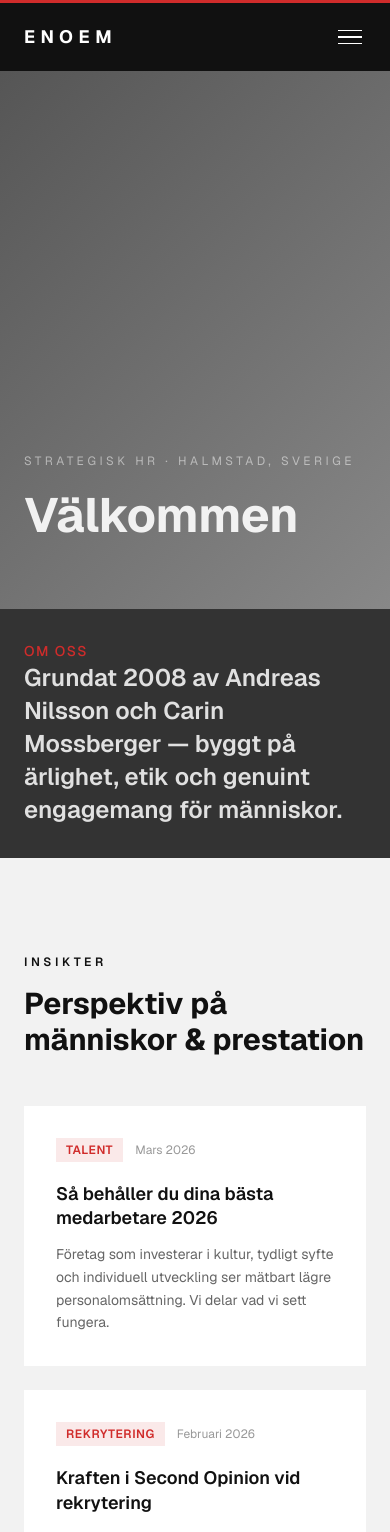
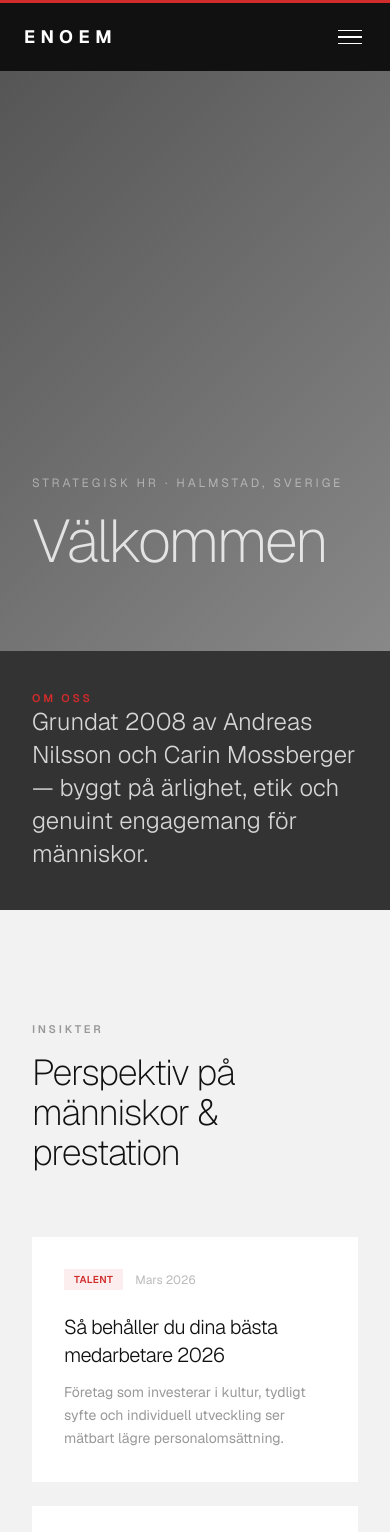
Before and after one commit to gabardiles/hr-demo, a Next.js app: page / in a window 390 px wide. Shown: the top 1532 px of the page. Built offline with nearby package versions, Linux system fonts and the light colour scheme.

Commit message:
Match Plesner style: thin font weights, scroll animations, smooth transitions

```diff
--- a/src/app/globals.css
+++ b/src/app/globals.css
@@ -3,10 +3,10 @@
 :root {
   --brand-red: #D02C2B;
   --black: #111111;
-  --dark-gray: #333333;
-  --mid-gray: #666666;
-  --light-gray: #999999;
-  --pale-gray: #F2F2F2;
+  --dark: #333333;
+  --mid: #666666;
+  --light: #999999;
+  --pale: #F2F2F2;
   --white: #FFFFFF;
 }
 
@@ -16,6 +16,46 @@ body {
   background: var(--white);
 }
 
+/* Plesner-style: light weights, tight letter-spacing */
 h1, h2, h3, h4, h5, h6 {
   font-family: var(--font-geist-sans), system-ui, -apple-system, sans-serif;
+  font-weight: 200;
+  letter-spacing: -0.03em;
 }
+
+/* Scroll-triggered fade-in animation */
+@keyframes fadeInUp {
+  from {
+    opacity: 0;
+    transform: translateY(30px);
+  }
+  to {
+    opacity: 1;
+    transform: translateY(0);
+  }
+}
+
+.fade-in {
+  opacity: 0;
+  animation: fadeInUp 0.8s cubic-bezier(0.25, 0.46, 0.45, 0.94) forwards;
+}
+
+.fade-in-delay-1 { animation-delay: 0.15s; }
+.fade-in-delay-2 { animation-delay: 0.3s; }
+.fade-in-delay-3 { animation-delay: 0.45s; }
+
+/* Smooth transitions like Plesner */
+a, button {
+  transition: all 0.45s cubic-bezier(0.25, 0.46, 0.45, 0.94);
+}
+
+/* "See all" style link */
+.link-underline {
+  text-decoration: none;
+  border-bottom: 1.5px solid currentColor;
+  padding-bottom: 2px;
+}
+
+.link-underline:hover {
+  opacity: 0.6;
+}
--- a/src/app/page.tsx
+++ b/src/app/page.tsx
@@ -1,74 +1,25 @@
+"use client";
 import Link from "next/link";
+import FadeIn from "@/components/FadeIn";
 
 const insights = [
-  {
-    tag: "Talent",
-    date: "Mars 2026",
-    title: "Så behåller du dina bästa medarbetare 2026",
-    excerpt: "Företag som investerar i kultur, tydligt syfte och individuell utveckling ser mätbart lägre personalomsättning. Vi delar vad vi sett fungera.",
-  },
-  {
-    tag: "Rekrytering",
-    date: "Februari 2026",
-    title: "Kraften i Second Opinion vid rekrytering",
-    excerpt: "Att lägga till ett SHL-baserat analyslager i er process bromsar inte rekryteringen — det skärper den. Vår Second Opinion-tjänst minskar kostsamma felrekryteringar med upp till 40%.",
-  },
-  {
-    tag: "Ledarskap",
-    date: "Januari 2026",
-    title: "Bygga ledarskap genom utvecklingsprogram",
-    excerpt: "IPU:s pedagogiska dialogverktyg skapar bestående beteendeförändring. Vi delar med oss av vad vi sett fungera i Halland och resten av Sverige.",
-  },
+  { tag: "Talent", date: "Mars 2026", title: "Så behåller du dina bästa medarbetare 2026", excerpt: "Företag som investerar i kultur, tydligt syfte och individuell utveckling ser mätbart lägre personalomsättning." },
+  { tag: "Rekrytering", date: "Februari 2026", title: "Kraften i Second Opinion vid rekrytering", excerpt: "Att lägga till ett SHL-baserat analyslager i er process bromsar inte rekryteringen — det skärper den." },
+  { tag: "Ledarskap", date: "Januari 2026", title: "Bygga ledarskap genom utvecklingsprogram", excerpt: "IPU:s pedagogiska dialogverktyg skapar bestående beteendeförändring. Vi delar vad vi sett fungera." },
 ];
 
 const teamQuotes = [
-  {
-    quote: "Enoem hittade en produktionschef åt oss som vi själva letat efter i sex månader. Inom tio veckor hade vi vår kandidat.",
-    author: "Driftchef",
-    company: "Tillverkningsföretag, Halland",
-  },
-  {
-    quote: "Second Opinion-analysen gav vår styrelse trygghet att genomföra en svår rekrytering. Den lyfte fram saker som våra intervjuer inte fångade — och den hade rätt.",
-    author: "VD",
-    company: "Teknikföretag, Göteborg",
-  },
-  {
-    quote: "Andreas och Carin är uppfriskande ärliga. Ingen överförsäljning. Bara gedigen rådgivning och en process som fungerar. Vi använder dem för alla seniora rekryteringar nu.",
-    author: "HR-chef",
-    company: "Detaljhandelsgrupp, Sverige",
-  },
-  {
-    quote: "Deras kandidatanalys gav oss ett språk för att prata om människor som vi inte hade haft annars. Det förändrade hur vi ser på ledarskapsrekrytering.",
-    author: "VD",
-    company: "Infrastrukturföretag, Skåne",
-  },
+  { quote: "Enoem hittade en produktionschef åt oss som vi själva letat efter i sex månader. Inom tio veckor hade vi vår kandidat.", author: "Driftchef", company: "Tillverkningsföretag, Halland" },
+  { quote: "Second Opinion-analysen gav vår styrelse trygghet att genomföra en svår rekrytering.", author: "VD", company: "Teknikföretag, Göteborg" },
+  { quote: "Andreas och Carin är uppfriskande ärliga. Ingen överförsäljning. Bara gedigen rådgivning.", author: "HR-chef", company: "Detaljhandelsgrupp, Sverige" },
+  { quote: "Deras kandidatanalys gav oss ett språk för att prata om människor som vi inte hade haft annars.", author: "VD", company: "Infrastrukturföretag, Skåne" },
 ];
 
 const services = [
-  {
-    id: "search",
-    title: "Search",
-    tagline: "Hitta de som andra inte når",
-    description: "Vi använder riktade metoder för att identifiera och kontakta rätt kandidater — även de som inte aktivt söker. Vårt nätverk och branschkontakter över hela Sverige ger er tillgång till talang som en vanlig annons inte når.",
-  },
-  {
-    id: "rekrytering",
-    title: "Rekrytering",
-    tagline: "Hela processen eller delar av den",
-    description: "Vi hanterar varje steg i rekryteringen — från rolldefiniering och sourcing till intervjuer, referenser och slutligt urval. Baserade i Halmstad och verksamma i hela Sverige.",
-  },
-  {
-    id: "analys",
-    title: "Analys",
-    tagline: "Second Opinion — en extra dimension",
-    description: "Viktiga rekryteringsbeslut förtjänar mer än magkänsla. Vår Second Opinion-tjänst, byggd på SHL:s beprövade psykometriska metoder, lägger till ett objektivt lager som minskar risken för kostsamma misstag.",
-  },
-  {
-    id: "utveckling",
-    title: "Utveckling",
-    tagline: "Individ- & grupputveckling",
-    description: "Med IPU:s pedagogiska dialogverktyg arbetar vi med beteende, drivkrafter och emotionell intelligens för att skapa varaktig förändring — för enskilda chefer och hela ledningsgrupper.",
-  },
+  { id: "search", title: "Search", tagline: "Hitta de som andra inte når", description: "Vi använder riktade metoder för att identifiera och kontakta rätt kandidater — även de som inte aktivt söker." },
+  { id: "rekrytering", title: "Rekrytering", tagline: "Hela processen eller delar av den", description: "Vi hanterar varje steg i rekryteringen — från rolldefiniering och sourcing till intervjuer, referenser och slutligt urval." },
+  { id: "analys", title: "Analys", tagline: "Second Opinion — en extra dimension", description: "Vår Second Opinion-tjänst, byggd på SHL:s beprövade psykometriska metoder, lägger till ett objektivt lager." },
+  { id: "utveckling", title: "Utveckling", tagline: "Individ- & grupputveckling", description: "Med IPU:s pedagogiska dialogverktyg arbetar vi med beteende, drivkrafter och emotionell intelligens." },
 ];
 
 const assignments = [
@@ -81,160 +32,196 @@ const assignments = [
 export default function Home() {
   return (
     <>
-      {/* 1. Hero */}
+      {/* Hero */}
       <section
         style={{
-          minHeight: "65vh",
+          minHeight: "70vh",
           background: "linear-gradient(135deg, #555 0%, #888 100%)",
           display: "flex",
           alignItems: "flex-end",
         }}
       >
-        <div className="w-full max-w-7xl mx-auto px-6 lg:px-12 pb-16 lg:pb-20">
-          <p className="text-xs tracking-[0.3em] uppercase mb-4" style={{ color: "rgba(255,255,255,0.5)" }}>
+        <div className="w-full max-w-7xl mx-auto px-8 lg:px-16 pb-20">
+          <p className="text-xs tracking-[0.25em] uppercase mb-5 fade-in" style={{ color: "rgba(255,255,255,0.45)", fontWeight: 400 }}>
             Strategisk HR · Halmstad, Sverige
           </p>
-          <h1 className="text-5xl sm:text-6xl lg:text-7xl leading-tight font-bold" style={{ color: "rgba(255,255,255,0.9)" }}>
+          <h1 className="text-6xl sm:text-7xl lg:text-8xl fade-in" style={{ color: "rgba(255,255,255,0.8)", fontWeight: 200, letterSpacing: "-0.04em" }}>
             Välkommen
           </h1>
         </div>
       </section>
 
-      {/* 2. About banner */}
+      {/* About banner */}
       <Link href="/who-we-are" className="block" style={{ textDecoration: "none" }}>
         <section
-          style={{ minHeight: "200px", backgroundColor: "#333", display: "flex", flexDirection: "column", justifyContent: "space-between", padding: "2rem 1.5rem" }}
-          className="lg:px-12 cursor-pointer group"
+          style={{ minHeight: "220px", backgroundColor: "#333", display: "flex", flexDirection: "column", justifyContent: "space-between", padding: "2.5rem 2rem" }}
+          className="lg:px-16 cursor-pointer group"
         >
-          <p className="text-sm tracking-widest uppercase font-medium" style={{ color: "#D02C2B" }}>Om oss</p>
+          <p className="text-xs tracking-[0.25em] uppercase" style={{ color: "#D02C2B", fontWeight: 600, fontSize: "11px" }}>Om oss</p>
           <div className="flex items-end justify-between">
-            <p className="text-2xl lg:text-3xl max-w-xl leading-snug font-semibold" style={{ color: "rgba(255,255,255,0.85)" }}>
+            <p className="text-2xl lg:text-3xl max-w-xl leading-snug" style={{ color: "rgba(255,255,255,0.8)", fontWeight: 300 }}>
               Grundat 2008 av Andreas Nilsson och Carin Mossberger — byggt på ärlighet, etik och genuint engagemang för människor.
             </p>
-            <span className="text-sm tracking-widest uppercase hidden md:block group-hover:translate-x-1 transition-transform" style={{ color: "#D02C2B" }}>
+            <span className="text-xs tracking-[0.2em] uppercase hidden md:block group-hover:translate-x-1 transition-transform" style={{ color: "#D02C2B", fontWeight: 600 }}>
               Läs mer →
             </span>
           </div>
         </section>
       </Link>
 
-      {/* 3. Insights */}
-      <section style={{ backgroundColor: "#F2F2F2" }} className="py-24">
-        <div className="max-w-7xl mx-auto px-6 lg:px-12">
-          <div className="mb-12">
-            <p className="text-xs tracking-[0.3em] uppercase font-semibold mb-4" style={{ color: "#111" }}>Insikter</p>
-            <h2 className="text-3xl lg:text-4xl font-bold" style={{ color: "#111" }}>Perspektiv på människor &amp; prestation</h2>
+      {/* Insights */}
+      <section style={{ backgroundColor: "#F2F2F2" }} className="py-28">
+        <div className="max-w-7xl mx-auto px-8 lg:px-16">
+          <FadeIn>
+            <p className="text-xs tracking-[0.25em] uppercase mb-4" style={{ color: "#999", fontWeight: 600, fontSize: "11px" }}>Insikter</p>
+            <h2 className="text-4xl lg:text-5xl mb-16" style={{ color: "#111", fontWeight: 200, letterSpacing: "-0.03em" }}>
+              Perspektiv på människor &amp; prestation
+            </h2>
+          </FadeIn>
+          <div className="grid grid-cols-1 md:grid-cols-3 gap-6">
+            {insights.map((item, i) => (
+              <FadeIn key={item.title} delay={i * 0.15}>
+                <article className="bg-white p-8 hover:shadow-lg transition-shadow cursor-pointer" style={{ transition: "box-shadow 0.45s cubic-bezier(0.25, 0.46, 0.45, 0.94)" }}>
+                  <div className="flex items-center gap-3 mb-6">
+                    <span className="text-xs tracking-wider uppercase px-2.5 py-1" style={{ backgroundColor: "rgba(208,44,43,0.08)", color: "#D02C2B", fontWeight: 600, fontSize: "10px" }}>{item.tag}</span>
+                    <span className="text-xs" style={{ color: "#BBB" }}>{item.date}</span>
                   </div>
-          <div className="grid grid-cols-1 md:grid-cols-3 gap-6">
-            {insights.map((item) => (
-              <article key={item.title} className="bg-white p-8 hover:shadow-md transition-shadow cursor-pointer">
-                <div className="flex items-center gap-3 mb-5">
-                  <span className="text-xs font-semibold tracking-wider uppercase px-2.5 py-1" style={{ backgroundColor: "rgba(208,44,43,0.1)", color: "#D02C2B" }}>{item.tag}</span>
-                  <span className="text-xs" style={{ color: "#999" }}>{item.date}</span>
+                  <h3 className="text-xl mb-3 leading-snug" style={{ color: "#111", fontWeight: 300 }}>{item.title}</h3>
+                  <p className="text-sm leading-relaxed" style={{ color: "#999", fontWeight: 400 }}>{item.excerpt}</p>
+                </article>
+              </FadeIn>
+            ))}
           </div>
-                <h3 className="text-lg mb-3 leading-snug font-semibold" style={{ color: "#111" }}>{item.title}</h3>
-                <p className="text-sm leading-relaxed" style={{ color: "#666" }}>{item.excerpt}</p>
-              </article>
+          <FadeIn delay={0.5}>
+            <div className="mt-10">
+              <span className="link-underline text-xs cursor-pointer" style={{ color: "#111", fontWeight: 600 }}>Visa alla</span>
+            </div>
+          </FadeIn>
+        </div>
+      </section>
+
+      {/* Team quotes */}
+      <section className="bg-white py-28">
+        <div className="max-w-7xl mx-auto px-8 lg:px-16">
+          <FadeIn>
+            <p className="text-xs tracking-[0.25em] uppercase mb-4" style={{ color: "#999", fontWeight: 600, fontSize: "11px" }}>Vårt team</p>
+            <h2 className="text-4xl lg:text-5xl mb-16" style={{ color: "#111", fontWeight: 200, letterSpacing: "-0.03em" }}>
+              Människorna bakom Enoem
+            </h2>
+          </FadeIn>
+          <FadeIn delay={0.2}>
+            <div className="max-w-3xl">
+              <blockquote className="mb-10">
+                <p className="text-2xl lg:text-3xl leading-relaxed mb-8" style={{ color: "#333", fontWeight: 200, fontStyle: "italic", letterSpacing: "-0.02em" }}>
+                  &ldquo;{teamQuotes[0].quote}&rdquo;
+                </p>
+                <footer>
+                  <p className="text-sm" style={{ color: "#111", fontWeight: 600 }}>{teamQuotes[0].author}</p>
+                  <p className="text-sm" style={{ color: "#BBB", fontWeight: 400 }}>{teamQuotes[0].company}</p>
+                </footer>
+              </blockquote>
+              <div className="flex gap-2.5">
+                {teamQuotes.map((_, i) => (
+                  <span key={i} className="block w-2 h-2 rounded-full" style={{ backgroundColor: i === 0 ? "#D02C2B" : "#DDD", transition: "background-color 0.45s" }} />
+                ))}
+              </div>
+            </div>
+          </FadeIn>
+        </div>
+      </section>
+
+      {/* Services */}
+      <section id="services" className="bg-white py-28" style={{ borderTop: "1px solid #EBEBEB" }}>
+        <div className="max-w-7xl mx-auto px-8 lg:px-16">
+          <FadeIn>
+            <p className="text-xs tracking-[0.25em] uppercase mb-4" style={{ color: "#999", fontWeight: 600, fontSize: "11px" }}>Tjänster</p>
+            <h2 className="text-4xl lg:text-5xl max-w-xl mb-16" style={{ color: "#111", fontWeight: 200, letterSpacing: "-0.03em" }}>
+              Djup HR-expertis inom fyra områden
+            </h2>
+          </FadeIn>
+          <div className="grid grid-cols-1 md:grid-cols-2 gap-px" style={{ backgroundColor: "#EBEBEB" }}>
+            {services.map((svc, i) => (
+              <FadeIn key={svc.id} delay={i * 0.1}>
+                <div className="bg-white p-12">
+                  <p className="text-xs font-mono mb-5" style={{ color: "#D02C2B", fontWeight: 400 }}>0{i + 1}</p>
+                  <h3 className="text-3xl mb-3" style={{ color: "#111", fontWeight: 200 }}>{svc.title}</h3>
+                  <p className="text-sm mb-5" style={{ color: "#BBB", fontWeight: 500 }}>{svc.tagline}</p>
+                  <p className="text-sm leading-relaxed" style={{ color: "#999", fontWeight: 400 }}>{svc.description}</p>
+                </div>
+              </FadeIn>
             ))}
           </div>
         </div>
       </section>
 
-      {/* 4. Team quotes */}
-      <section className="bg-white py-24">
-        <div className="max-w-7xl mx-auto px-6 lg:px-12">
-          <div className="mb-12">
-            <p className="text-xs tracking-[0.3em] uppercase font-semibold mb-4" style={{ color: "#111" }}>Vårt team</p>
-            <h2 className="text-3xl lg:text-4xl font-bold" style={{ color: "#111" }}>Människorna bakom Enoem</h2>
-          </div>
-          <div className="max-w-3xl">
-            <blockquote className="mb-8">
-              <p className="text-xl lg:text-2xl leading-relaxed mb-6 italic" style={{ color: "#333" }}>
-                &ldquo;{teamQuotes[0].quote}&rdquo;
+      {/* Reach */}
+      <section style={{ backgroundColor: "#111" }} className="py-24">
+        <div className="max-w-7xl mx-auto px-8 lg:px-16 text-center">
+          <FadeIn>
+            <h2 className="text-4xl lg:text-5xl text-white mb-5" style={{ fontWeight: 200, letterSpacing: "-0.03em" }}>
+              Baserade i Halmstad, verksamma i hela Sverige
+            </h2>
+            <p className="text-sm max-w-lg mx-auto" style={{ color: "#777", fontWeight: 400 }}>
+              Våra rötter finns i Halland. Vår räckvidd sträcker sig från Malmö till Stockholm.
             </p>
-              <footer>
-                <p className="text-sm font-semibold" style={{ color: "#111" }}>{teamQuotes[0].author}</p>
-                <p className="text-sm" style={{ color: "#999" }}>{teamQuotes[0].company}</p>
-              </footer>
-            </blockquote>
-            <div className="flex gap-2 mt-6">
-              {teamQuotes.map((_, i) => (
-                <span key={i} className="block w-2 h-2 rounded-full" style={{ backgroundColor: i === 0 ? "#D02C2B" : "#CCC" }} />
-              ))}
-            </div>
-          </div>
+          </FadeIn>
         </div>
       </section>
 
-      {/* 5. Services */}
-      <section id="services" className="bg-white py-24" style={{ borderTop: "1px solid #E5E5E5" }}>
-        <div className="max-w-7xl mx-auto px-6 lg:px-12">
-          <div className="mb-12">
-            <p className="text-xs tracking-[0.3em] uppercase font-semibold mb-4" style={{ color: "#111" }}>Tjänster</p>
-            <h2 className="text-3xl lg:text-4xl max-w-xl font-bold" style={{ color: "#111" }}>Djup HR-expertis inom fyra områden</h2>
+      {/* Assignments */}
+      <section id="assignments" className="bg-white py-28">
+        <div className="max-w-7xl mx-auto px-8 lg:px-16">
+          <FadeIn>
+            <h2 className="text-4xl lg:text-5xl mb-12" style={{ color: "#111", fontWeight: 200, letterSpacing: "-0.03em" }}>
+              Aktuella uppdrag
+            </h2>
+          </FadeIn>
+          <div style={{ borderTop: "1px solid #EBEBEB" }}>
+            {assignments.map((a, i) => (
+              <FadeIn key={a.title} delay={i * 0.1}>
+                <div className="flex items-center justify-between py-6 cursor-pointer group" style={{ borderBottom: "1px solid #EBEBEB" }}>
+                  <div>
+                    <p className="text-lg" style={{ color: "#111", fontWeight: 300 }}>{a.title}</p>
+                    <p className="text-xs mt-1" style={{ color: "#BBB", fontWeight: 400 }}>{a.industry}</p>
                   </div>
-          <div className="grid grid-cols-1 md:grid-cols-2 gap-px" style={{ backgroundColor: "#E5E5E5" }}>
-            {services.map((svc, i) => (
-              <div key={svc.id} className="bg-white p-10">
-                <p className="text-xs font-mono mb-4" style={{ color: "#D02C2B" }}>0{i + 1}</p>
-                <h3 className="text-2xl mb-2 font-bold" style={{ color: "#111" }}>{svc.title}</h3>
-                <p className="text-sm font-medium mb-4" style={{ color: "#999" }}>{svc.tagline}</p>
-                <p className="text-sm leading-relaxed" style={{ color: "#666" }}>{svc.description}</p>
+                  <div className="flex items-center gap-8">
+                    <span className="text-sm hidden sm:block" style={{ color: "#999" }}>{a.location}</span>
+                    <span className="text-sm group-hover:translate-x-1" style={{ color: "#D02C2B", transition: "transform 0.45s cubic-bezier(0.25, 0.46, 0.45, 0.94)" }}>→</span>
                   </div>
+                </div>
+              </FadeIn>
             ))}
           </div>
+          <FadeIn delay={0.4}>
+            <div className="mt-10">
+              <span className="link-underline text-xs cursor-pointer" style={{ color: "#111", fontWeight: 600 }}>Visa alla uppdrag</span>
+            </div>
+          </FadeIn>
         </div>
       </section>
 
-      {/* 6. Reach */}
-      <section style={{ backgroundColor: "#111" }} className="py-20">
-        <div className="max-w-7xl mx-auto px-6 lg:px-12 text-center">
-          <h2 className="text-3xl lg:text-4xl text-white mb-4 font-bold">Baserade i Halmstad, verksamma i hela Sverige</h2>
-          <p className="text-sm max-w-lg mx-auto" style={{ color: "#999" }}>
-            Våra rötter finns i Halland. Vår räckvidd sträcker sig från Malmö till Stockholm — överallt där talang och möjligheter möts.
+      {/* CTA */}
+      <section id="contact" style={{ backgroundColor: "#F2F2F2" }} className="py-24">
+        <div className="max-w-7xl mx-auto px-8 lg:px-16">
+          <FadeIn>
+            <div className="max-w-xl">
+              <p className="text-xs tracking-[0.25em] uppercase mb-4" style={{ color: "#999", fontWeight: 600, fontSize: "11px" }}>Kontakt</p>
+              <h2 className="text-4xl lg:text-5xl mb-8" style={{ color: "#111", fontWeight: 200, letterSpacing: "-0.03em" }}>
+                Redo att hitta er nästa nyckelperson?
+              </h2>
+              <p className="text-sm leading-relaxed mb-10" style={{ color: "#999", fontWeight: 400 }}>
+                Kontakta Andreas eller Carin direkt. Ärlig rådgivning, utan förpliktelser.
               </p>
-        </div>
-      </section>
-
-      {/* 7. Assignments */}
-      <section id="assignments" className="bg-white py-24">
-        <div className="max-w-7xl mx-auto px-6 lg:px-12">
-          <div className="mb-10">
-            <h2 className="text-3xl font-bold" style={{ color: "#111" }}>Aktuella uppdrag</h2>
-          </div>
-          <div style={{ borderTop: "1px solid #E5E5E5", borderBottom: "1px solid #E5E5E5" }}>
-            {assignments.map((a) => (
-              <div key={a.title} className="flex items-center justify-between py-5 cursor-pointer group" style={{ borderBottom: "1px solid #E5E5E5" }}>
-                <div>
-                  <p className="font-medium text-base" style={{ color: "#111" }}>{a.title}</p>
-                  <p className="text-xs mt-0.5" style={{ color: "#999" }}>{a.industry}</p>
-                </div>
-                <div className="flex items-center gap-8">
-                  <span className="text-sm hidden sm:block" style={{ color: "#666" }}>{a.location}</span>
-                  <span className="text-sm group-hover:translate-x-1 transition-transform" style={{ color: "#D02C2B" }}>→</span>
-                </div>
-              </div>
-            ))}
-          </div>
-        </div>
-      </section>
-
-      {/* 8. CTA */}
-      <section id="contact" style={{ backgroundColor: "#F2F2F2" }} className="py-20">
-        <div className="max-w-7xl mx-auto px-6 lg:px-12">
-          <div className="max-w-xl">
-            <p className="text-xs tracking-[0.3em] uppercase font-semibold mb-4" style={{ color: "#111" }}>Kontakt</p>
-            <h2 className="text-3xl lg:text-4xl mb-6 font-bold" style={{ color: "#111" }}>Redo att hitta er nästa nyckelperson?</h2>
-            <p className="text-sm leading-relaxed mb-8" style={{ color: "#666" }}>Kontakta Andreas eller Carin direkt. Ärlig rådgivning, utan förpliktelser.</p>
               <div className="flex flex-wrap gap-4">
-              <a href="mailto:nilsson@enoem.se" className="px-8 py-3.5 text-sm font-semibold tracking-wide uppercase transition-colors hover:opacity-90" style={{ backgroundColor: "#D02C2B", color: "#fff" }}>
+                <a href="mailto:nilsson@enoem.se" className="px-8 py-3.5 text-xs tracking-[0.15em] uppercase hover:opacity-80" style={{ backgroundColor: "#D02C2B", color: "#fff", fontWeight: 600 }}>
                   Kontakta Andreas
                 </a>
-              <a href="mailto:mossberger@enoem.se" className="px-8 py-3.5 text-sm font-semibold tracking-wide uppercase transition-colors" style={{ border: "1px solid #333", color: "#333" }}>
+                <a href="mailto:mossberger@enoem.se" className="px-8 py-3.5 text-xs tracking-[0.15em] uppercase hover:opacity-80" style={{ border: "1px solid #CCC", color: "#333", fontWeight: 600 }}>
                   Kontakta Carin
                 </a>
               </div>
             </div>
+          </FadeIn>
         </div>
       </section>
     </>
--- /dev/null
+++ b/src/components/FadeIn.tsx
@@ -0,0 +1,43 @@
+"use client";
+import { useEffect, useRef, useState, type ReactNode } from "react";
+
+export default function FadeIn({
+  children,
+  delay = 0,
+  className = "",
+}: {
+  children: ReactNode;
+  delay?: number;
+  className?: string;
+}) {
+  const ref = useRef<HTMLDivElement>(null);
+  const [visible, setVisible] = useState(false);
+
+  useEffect(() => {
+    const observer = new IntersectionObserver(
+      ([entry]) => {
+        if (entry.isIntersecting) {
+          setVisible(true);
+          observer.disconnect();
+        }
+      },
+      { threshold: 0.1 }
+    );
+    if (ref.current) observer.observe(ref.current);
+    return () => observer.disconnect();
+  }, []);
+
+  return (
+    <div
+      ref={ref}
+      className={className}
+      style={{
+        opacity: visible ? 1 : 0,
+        transform: visible ? "translateY(0)" : "translateY(30px)",
+        transition: `opacity 0.8s cubic-bezier(0.25, 0.46, 0.45, 0.94) ${delay}s, transform 0.8s cubic-bezier(0.25, 0.46, 0.45, 0.94) ${delay}s`,
+      }}
+    >
+      {children}
+    </div>
+  );
+}
```
Lines whose indentation alone changed are shown as unchanged.
